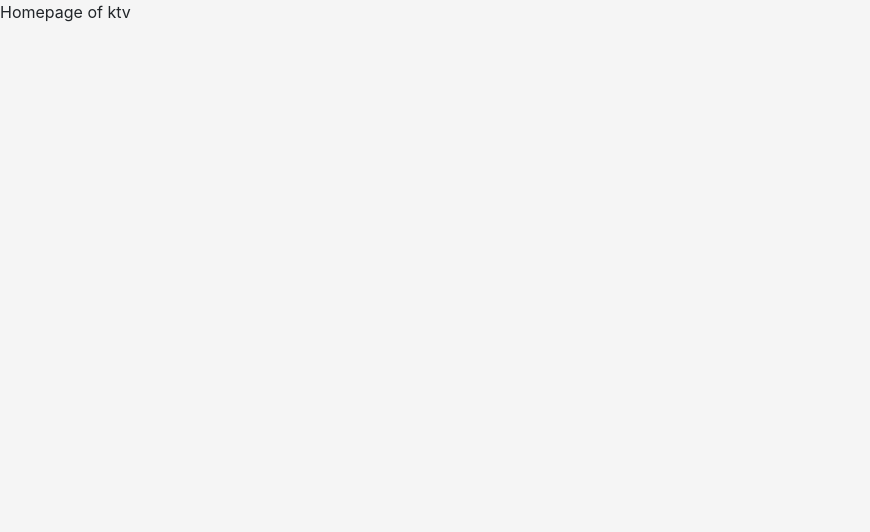
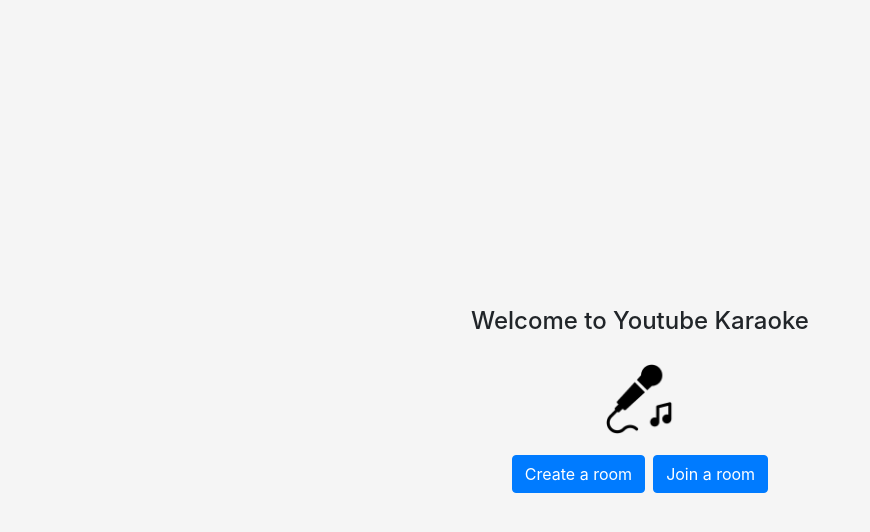
Before and after one commit to loatr-tech/ktv, a React (Create React App) app: page /remote in a window 1280 px wide. Shown: the top 532 px of the page, without its empty margins (0-870 px from the left). Built offline with nearby package versions, Linux system fonts and the light colour scheme; no server answers; the database is empty.

Commit message:
Home page

```diff
--- a/public/index.html
+++ b/public/index.html
@@ -24,7 +24,7 @@
       work correctly both with client-side routing and a non-root public URL.
       Learn how to configure a non-root public URL by running `npm run build`.
     -->
-    <title>React App</title>
+    <title>Youtube Karaoke</title>
   </head>
   <body>
     <noscript>You need to enable JavaScript to run this app.</noscript>
--- a/src/app/App.tsx
+++ b/src/app/App.tsx
@@ -1,6 +1,7 @@
 import React from 'react';
 import { HashRouter, Switch, Route } from 'react-router-dom';
 import './App.scss';
+import Home from './home/home';
 import Room from './room/room';
 import Remote from './remote/remote';
 import RemoteSearch from './remote/remote-search';
@@ -13,7 +14,7 @@
       <HashRouter>
         <Switch>
           <Route exact path="/">
-            Homepage of ktv
+            <Home />
           </Route>
           <Route path="/room" component={Room} />
           <Route path="/remote" exact component={Remote} />
--- /dev/null
+++ b/src/app/home/home.scss
@@ -0,0 +1,22 @@
+.home-container {
+  position: fixed;
+  top: 0;
+  left: 0;
+  width: 100vw;
+  height: 100vh;
+  justify-content: center;
+  align-items: center;
+
+  display: flex;
+  flex-direction: column;
+
+  >.home-created-icon {
+    font-size: 40px;
+    margin-bottom: 10px;
+  }
+
+  > img {
+    width: 70px;
+    margin: 20px;
+  }
+}
--- /dev/null
+++ b/src/app/home/home.tsx
@@ -0,0 +1,43 @@
+import React, { useState } from 'react';
+import { Link } from 'react-router-dom';
+import './home.scss';
+
+function Home() {
+  const [isRoomCreated, setIsRoomCreated] = useState(false)
+
+  return (
+    <div className="home-container">
+      {isRoomCreated ? (
+        <>
+          <h4>Your room has been created</h4>
+          <i className="bi bi-check-circle text-success home-created-icon"></i>
+          <Link to="/room" className="btn btn-info mb-2">
+            Go to <i className="bi bi-mic"></i> room
+          </Link>
+          <Link to="/remote" className="btn btn-warning mb-2">
+            Go to <i className="bi bi-phone"></i> remote controller
+          </Link>
+          <button className="btn btn-outline-secondary">
+            <i className="bi bi-share"></i> Share the controller
+          </button>
+        </>
+      ) : (
+        <>
+          <h4>Welcome to Youtube Karaoke</h4>
+          <img src="karaoke-icon.png" alt="karaoke icon" />
+          <div>
+            <button
+              className="btn btn-primary mr-2"
+              onClick={() => setIsRoomCreated(true)}
+            >
+              Create a room
+            </button>
+            <button className="btn btn-primary">Join a room</button>
+          </div>
+        </>
+      )}
+    </div>
+  );
+}
+
+export default Home;
```
